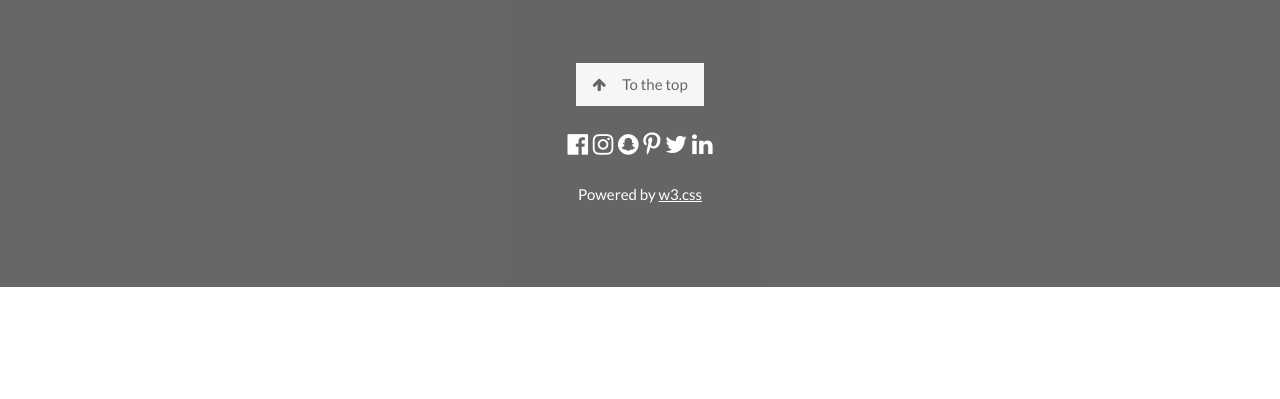
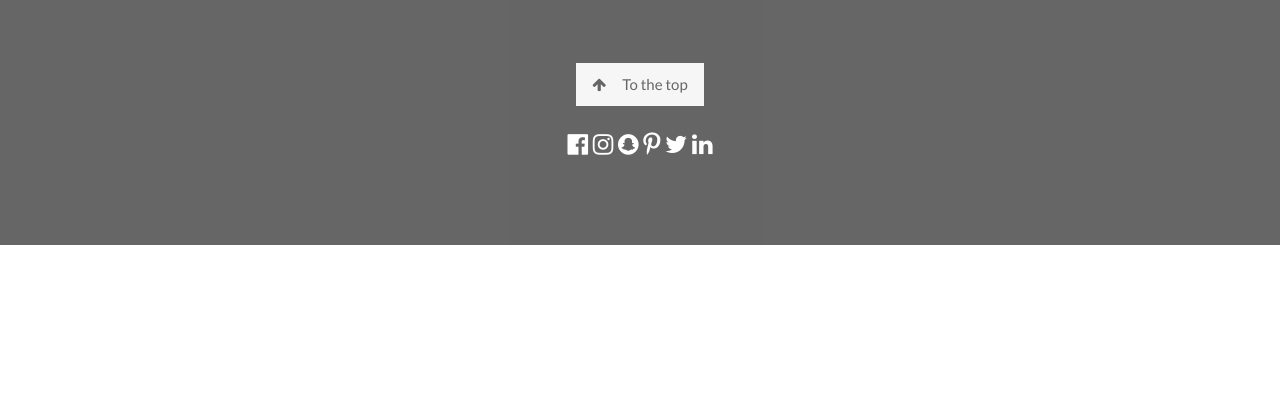
Before and after one commit to UssainMunna/flask_rest_api, a Flask app: page / in a window 1280 px wide. Shown: the part 401-800 px from the top of the page. Run offline with Flask 2, Linux system fonts and the light colour scheme; some libraries are stand-ins or nearby versions.

Commit message:
index change

```diff
--- a/templates/index.html
+++ b/templates/index.html
@@ -76,7 +76,6 @@ body, html {
     <i class="fa fa-twitter w3-hover-opacity"></i>
     <i class="fa fa-linkedin w3-hover-opacity"></i>
   </div>
-  <p>Powered by <a href="https://www.w3schools.com/w3css/default.asp" title="W3.CSS" target="_blank" class="w3-hover-text-green">w3.css</a></p>
 </footer>
 
 <script>
```
